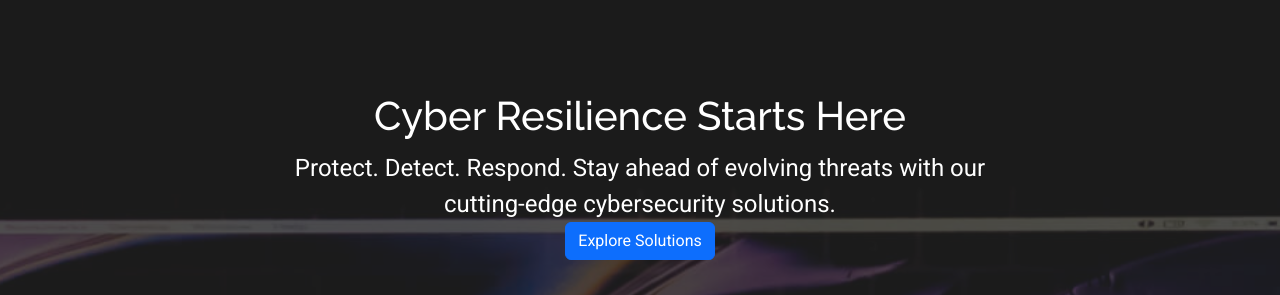
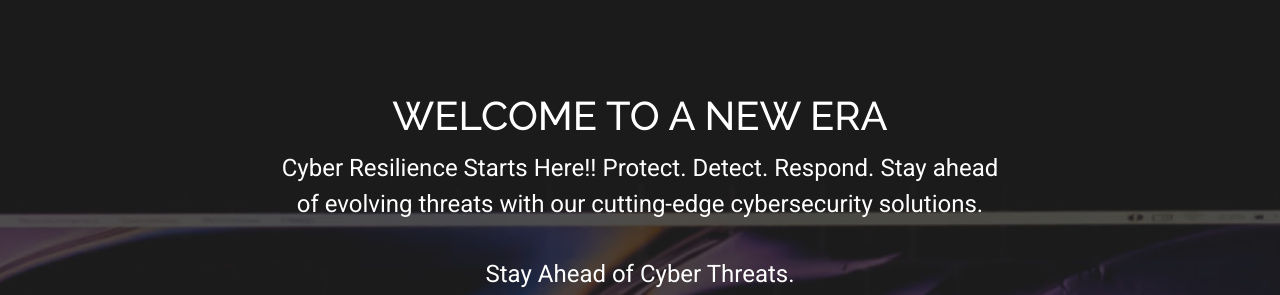
Before and after one commit to Watiriroyalty/inforesponsiva, a plain HTML site: page index.html in a window 1280 px wide. Shown: the part 71-366 px from the top of the page. Drawn offline with Linux system fonts and the light colour scheme.

Commit message:
Update index.html

```diff
--- a/index.html
+++ b/index.html
@@ -76,11 +76,11 @@
   <div class="container text-center" data-aos="fade-up" data-aos-delay="100">
     <div class="row justify-content-center">
       <div class="col-lg-8">
-        <h1 class="hero-title">Cyber Resilience Starts Here</h1>
+        <h1 class="hero-title">WELCOME TO A NEW ERA</h1>
         <p class="hero-subtitle">
-          Protect. Detect. Respond. Stay ahead of evolving threats with our cutting-edge cybersecurity solutions.
+         Cyber Resilience Starts Here!! Protect. Detect. Respond. Stay ahead of evolving threats with our cutting-edge cybersecurity solutions.
         </p>
-        <a href="#services" class="btn btn-primary">Explore Solutions</a>
+
       </div>
     </div>
 
```
